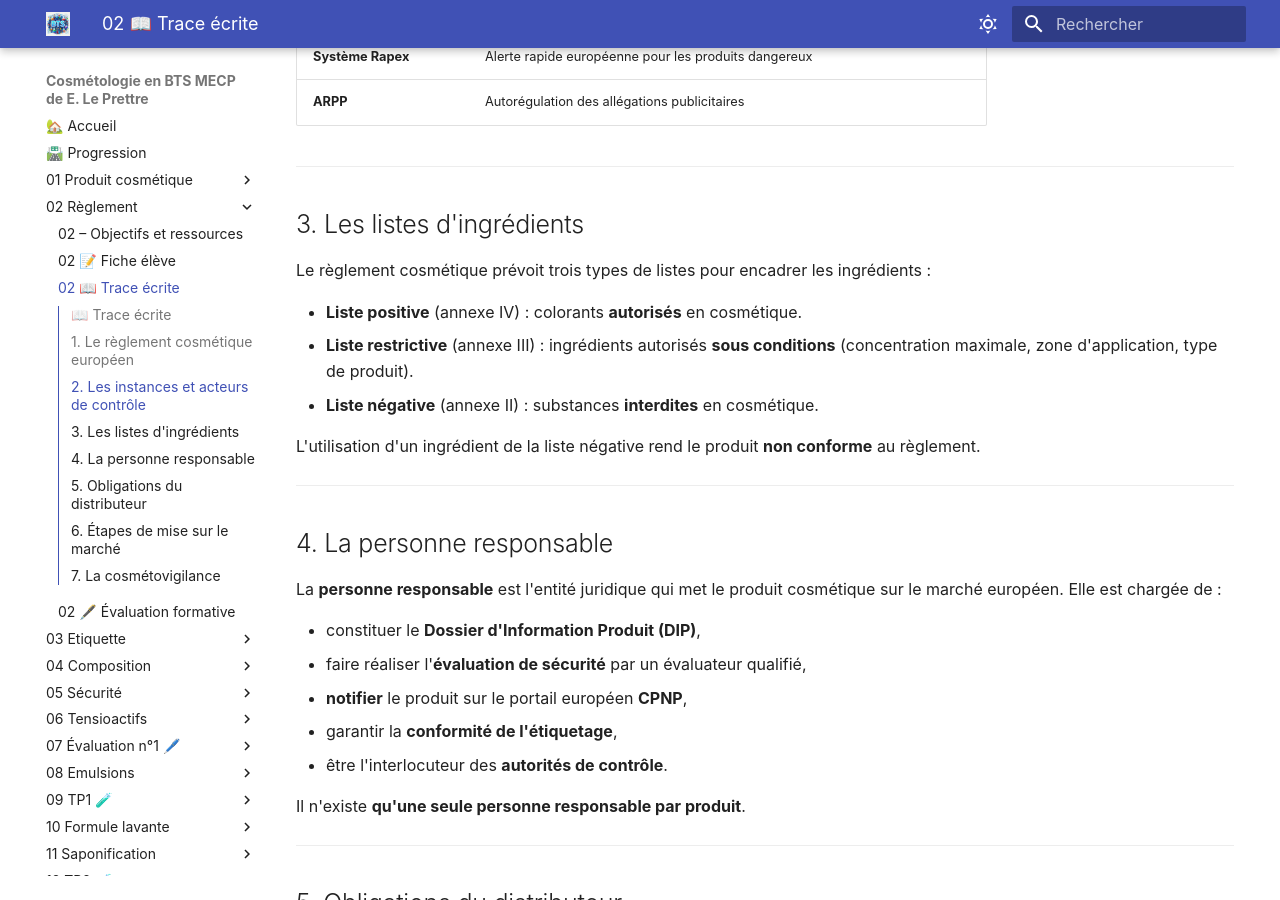
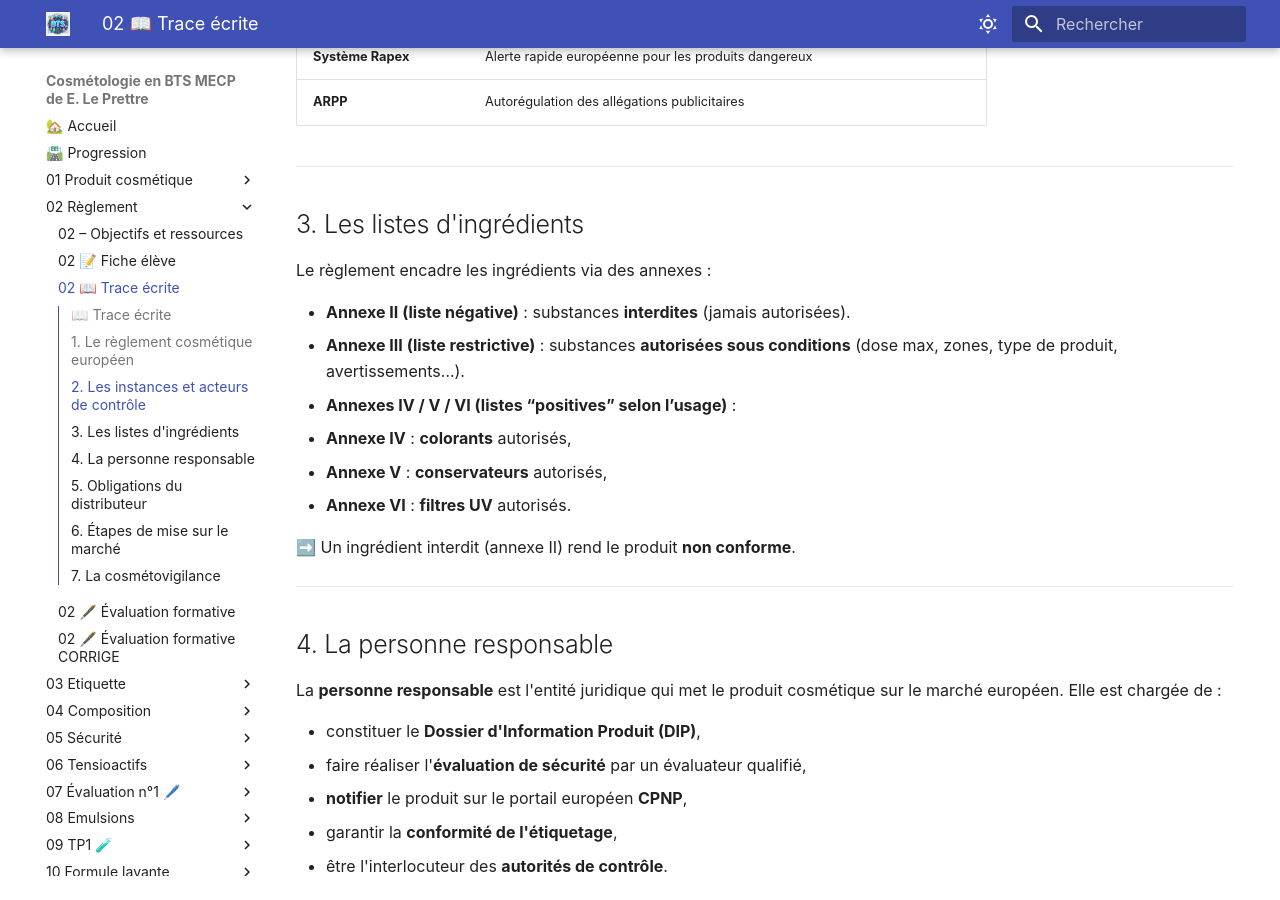
Before and after one commit to E-LePrettre/bts-mecp-cosmetologie, an MkDocs documentation site: the page built from docs/02_reglementation/02b_trace_ecrite.md, in a window 1280 px wide and 900 px high, scrolled down 735 px. Built offline with MkDocs 1.6.1 and Material for MkDocs 9.7.7, drawn with Linux system fonts in a browser that asks for light colours; some of the changed text lies outside the part shown.

```diff
--- a/docs/02_reglementation/02b_trace_ecrite.md
+++ b/docs/02_reglementation/02b_trace_ecrite.md
@@ -31,13 +31,18 @@ Le règlement fixe les exigences réglementaires et de sécurité. Il ne décrit
 
 ## 3. Les listes d'ingrédients
 
-Le règlement cosmétique prévoit trois types de listes pour encadrer les ingrédients :
+Le règlement encadre les ingrédients via des annexes :
 
-- **Liste positive** (annexe IV) : colorants **autorisés** en cosmétique.
-- **Liste restrictive** (annexe III) : ingrédients autorisés **sous conditions** (concentration maximale, zone d'application, type de produit).
-- **Liste négative** (annexe II) : substances **interdites** en cosmétique.
+- **Annexe II (liste négative)** : substances **interdites** (jamais autorisées).
+- **Annexe III (liste restrictive)** : substances **autorisées sous conditions** (dose max, zones, type de produit, avertissements…).
+- **Annexes IV / V / VI (listes “positives” selon l’usage)** :
 
-L'utilisation d'un ingrédient de la liste négative rend le produit **non conforme** au règlement.
+  - **Annexe IV** : **colorants** autorisés,
+  - **Annexe V** : **conservateurs** autorisés,
+  - **Annexe VI** : **filtres UV** autorisés.
+
+➡️ Un ingrédient interdit (annexe II) rend le produit **non conforme**.
+
 
 ---
 
@@ -96,8 +101,10 @@ La cosmétovigilance contribue à l'amélioration continue de la sécurité des
 
 - Le règlement (CE) 1223/2009 encadre la mise sur le marché des cosmétiques dans l'UE
 - La personne responsable garantit la conformité et la sécurité du produit
-- Les ingrédients sont encadrés par trois listes (positive, restrictive, négative)
+- Les ingrédients sont encadrés par des annexes : interdits (II), restreints (III), et autorisés selon l'usage (IV colorants, V conservateurs, VI filtres UV)
 - La cosmétovigilance permet de surveiller les effets indésirables après commercialisation
 - Chaque acteur a un rôle précis dans la chaîne de sécurité
 
+
+
 ---
```
Also changed, not shown: docs/02_reglementation/02c_evaluation.md (+6 -1 lines), docs/02_reglementation/02c_evaluation_CO.md (added, +67 -0 lines), 1 other file.
